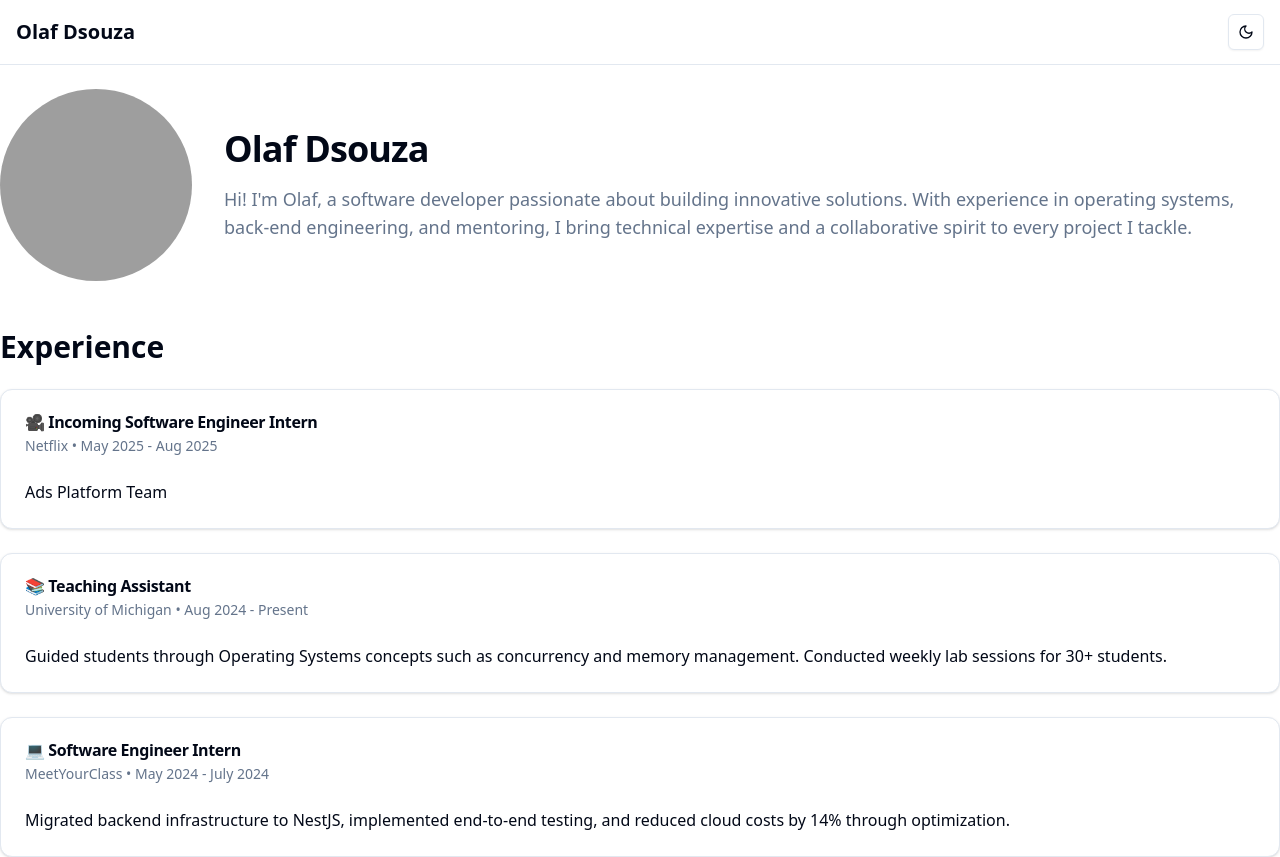
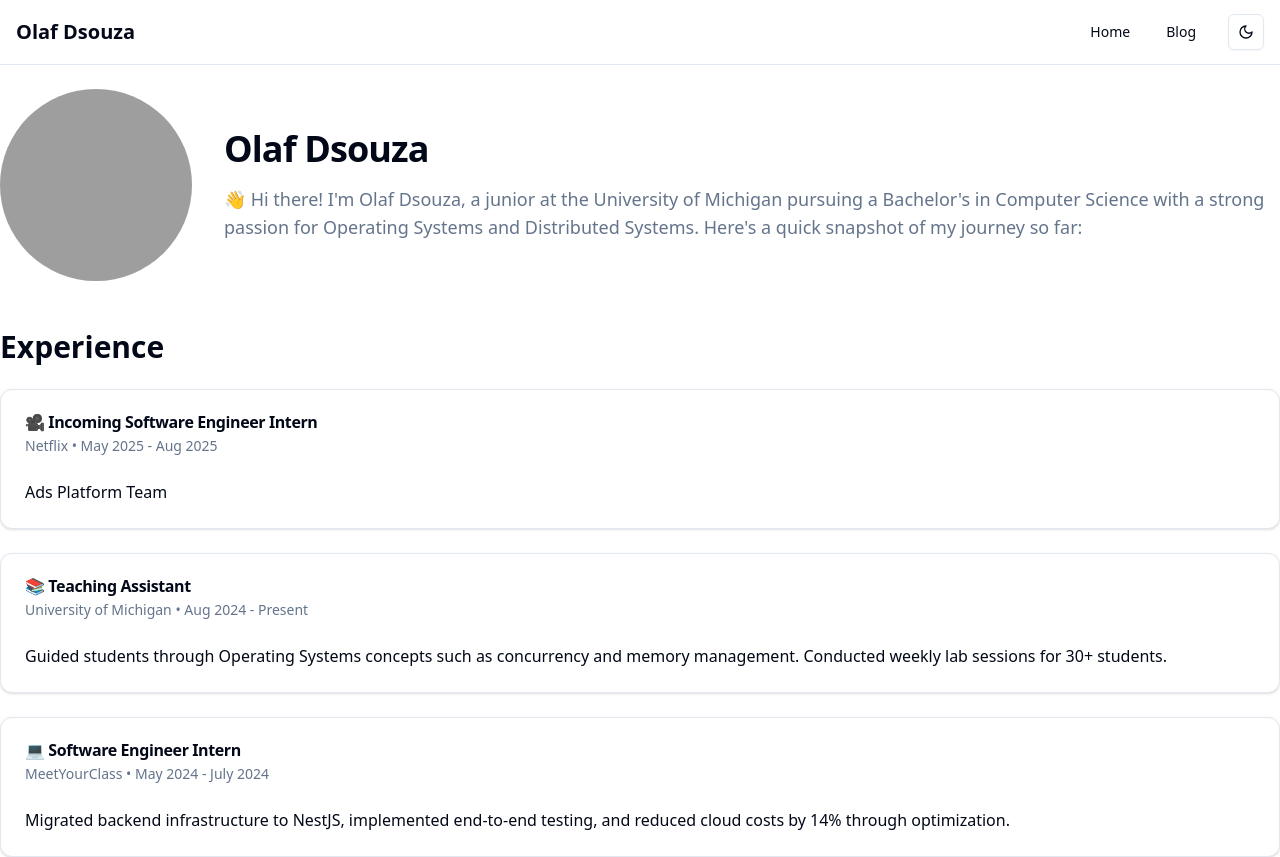
Before and after one commit to O1af/my-site, a React (Vite) app: page / in a window 1280 px wide. Shown: the top 857 px of the page. Built offline with nearby package versions, Linux system fonts and the light colour scheme; grey boxes are pictures that could not be loaded.

Commit message:
basic blog

```diff
--- a/src/components/Header.tsx
+++ b/src/components/Header.tsx
@@ -14,7 +14,10 @@ interface NavSection {
   href: string;
 }
 
-const navigationSections: NavSection[] = [];
+const navigationSections: NavSection[] = [
+  { title: "Home", href: "/" },
+  { title: "Blog", href: "/blog" },
+];
 
 const Header: React.FC = () => (
   <header className="sticky top-0 z-50 w-full border-b bg-background/95 backdrop-blur supports-[backdrop-filter]:bg-background/60">
--- a/src/index.css
+++ b/src/index.css
@@ -4,7 +4,6 @@
 
 @layer base {
   :root {
-
     --background: 0 0% 100%;
 
     --foreground: 222.2 84% 4.9%;
@@ -53,10 +52,9 @@
 
     --chart-5: 27 87% 67%;
 
-    --radius: 0.5rem
+    --radius: 0.5rem;
   }
   .dark {
-
     --background: 222.2 84% 4.9%;
 
     --foreground: 210 40% 98%;
@@ -103,7 +101,7 @@
 
     --chart-4: 280 65% 60%;
 
-    --chart-5: 340 75% 55%
+    --chart-5: 340 75% 55%;
   }
 }
 
@@ -115,3 +113,6 @@
     @apply bg-background text-foreground;
   }
 }
+.markdown > * {
+  all: revert;
+}
--- a/src/pages/Blog.tsx
+++ b/src/pages/Blog.tsx
@@ -4,8 +4,6 @@ import { Link } from "react-router";
 interface ArticleMetadata {
   id: string;
   title: string;
-  date: string;
-  summary: string;
 }
 const Blog: React.FC = () => {
   const [articles, setArticles] = useState<ArticleMetadata[]>([]);
@@ -25,14 +23,14 @@ const Blog: React.FC = () => {
           Object.entries(files).map(async ([path, loader]) => {
             try {
               const content = await loader();
-              const { data } = matter(content);
+              const firstLine = content.split("\n")[0];
               const id = path.split("/").pop()?.replace(".md", "") || "";
+              //get rid of leading # and whitespace
+              const title = firstLine?.replace(/^#\s*/, "");
 
               return {
                 id,
-                title: data.title || "Untitled",
-                date: data.date || new Date().toISOString(),
-                summary: data.summary || "No summary available",
+                title: title || "Untitled",
               } as ArticleMetadata;
             } catch (error) {
               console.error(`Error processing ${path}:`, error);
@@ -42,11 +40,9 @@ const Blog: React.FC = () => {
         );
 
         setArticles(
-          loadedArticles
-            .filter((article): article is ArticleMetadata => article !== null)
-            .sort(
-              (a, b) => new Date(b.date).getTime() - new Date(a.date).getTime()
-            )
+          loadedArticles.filter(
+            (article): article is ArticleMetadata => article !== null
+          )
         );
       } catch (err) {
         setError(
@@ -93,10 +89,6 @@ const Blog: React.FC = () => {
               className="p-4 border rounded hover:shadow-md transition"
             >
               <h2 className="text-2xl font-semibold">{article.title}</h2>
-              <p className="text-gray-600 text-sm">
-                {new Date(article.date).toLocaleDateString()}
-              </p>
-              <p className="mt-2">{article.summary}</p>
               <Link
                 to={`/blog/${article.id}`}
                 className="text-blue-600 hover:underline mt-4 inline-block"
--- a/src/pages/BlogDetail.tsx
+++ b/src/pages/BlogDetail.tsx
@@ -31,7 +31,7 @@ const BlogDetail: React.FC = () => {
 
   return (
     <div className="p-8">
-      <ReactMarkdown className="prose" remarkPlugins={[remarkGfm]}>
+      <ReactMarkdown className="markdown" remarkPlugins={[remarkGfm]}>
         {content}
       </ReactMarkdown>
     </div>
--- a/src/pages/Home.tsx
+++ b/src/pages/Home.tsx
@@ -81,10 +81,10 @@ const Home: React.FC = () => (
           <div className="flex-1 space-y-4 text-center md:text-left">
             <h1 className="text-4xl font-bold tracking-tight">Olaf Dsouza</h1>
             <p className="text-lg text-muted-foreground">
-              Hi! I'm Olaf, a software developer passionate about building
-              innovative solutions. With experience in operating systems,
-              back-end engineering, and mentoring, I bring technical expertise
-              and a collaborative spirit to every project I tackle.
+              👋 Hi there! I'm Olaf Dsouza, a junior at the University of
+              Michigan pursuing a Bachelor's in Computer Science with a strong
+              passion for Operating Systems and Distributed Systems. Here's a
+              quick snapshot of my journey so far:
             </p>
           </div>
         </div>
```
